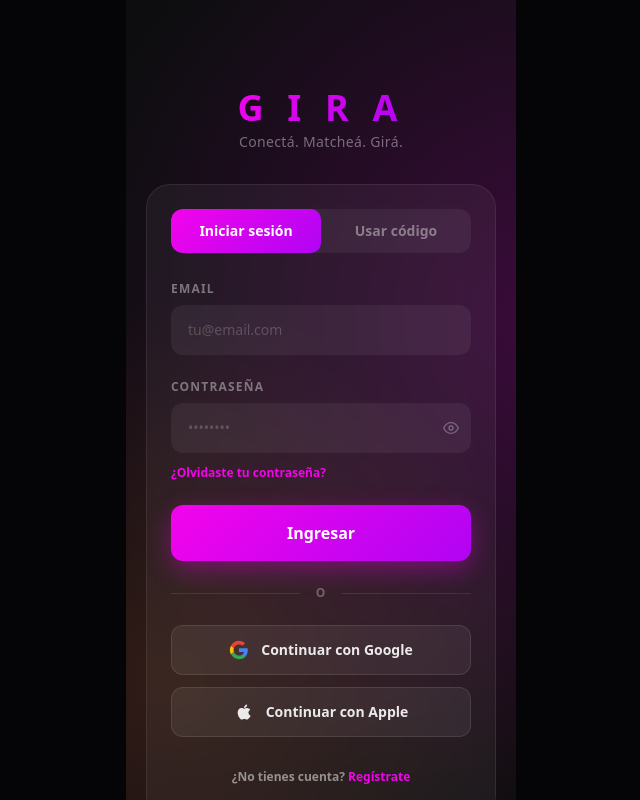
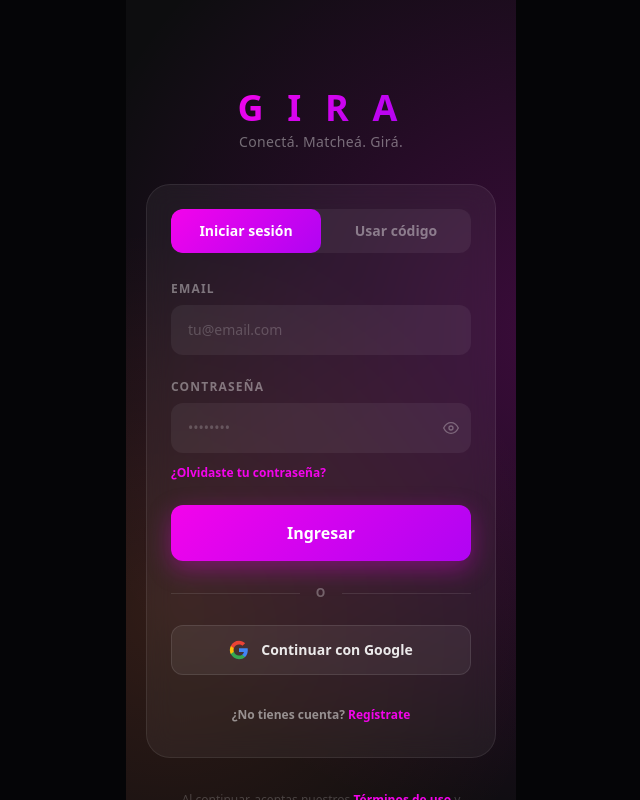
Before and after one commit to BreadTheGood/Tinder-style-Dating-App, a React (Vite) app: page / in a window 1280 px wide. Shown: the whole page, without its empty margins (319-959 px from the left). Built offline with nearby package versions, Linux system fonts and the light colour scheme; no server answers; a web font is replaced by a local one.

Commit message:
chore: remove apple login button

```diff
--- a/src/screens/LoginScreen.tsx
+++ b/src/screens/LoginScreen.tsx
@@ -448,18 +448,6 @@ export function LoginScreen({ onLogin }: { onLogin: (requiresPassword?: boolean)
                   </svg>
                   Continuar con Google
                 </button>
-                <button
-                  type="button"
-                  onClick={() => handleOAuth('apple')}
-                  disabled={loading}
-                  className="w-full flex items-center justify-center gap-3 py-3.5 rounded-xl font-semibold text-white/90 text-sm transition-all active:scale-95 disabled:opacity-50"
-                  style={{ background: 'rgba(255,255,255,0.06)', border: '1px solid rgba(255,255,255,0.1)' }}
-                >
-                  <svg viewBox="0 0 24 24" className="w-5 h-5" fill="currentColor">
-                    <path d="M17.05 20.28c-.98.95-2.05.8-3.08.35-1.09-.46-2.09-.48-3.24 0-1.44.62-2.2.44-3.06-.35C2.79 15.25 3.51 7.59 9.05 7.31c1.35.07 2.29.74 3.08.8 1.18-.24 2.31-.93 3.57-.84 1.51.15 2.95.93 3.78 2.04-3.19 1.9-2.69 5.98.54 7.21-.73 1.54-1.74 3.19-2.97 3.76zM12.03 7.25c-.15-2.23 1.66-4.07 3.74-4.25.32 2.4-1.92 4.38-3.74 4.25z"/>
-                  </svg>
-                  Continuar con Apple
-                </button>
               </div>
             </>
           )}
```
